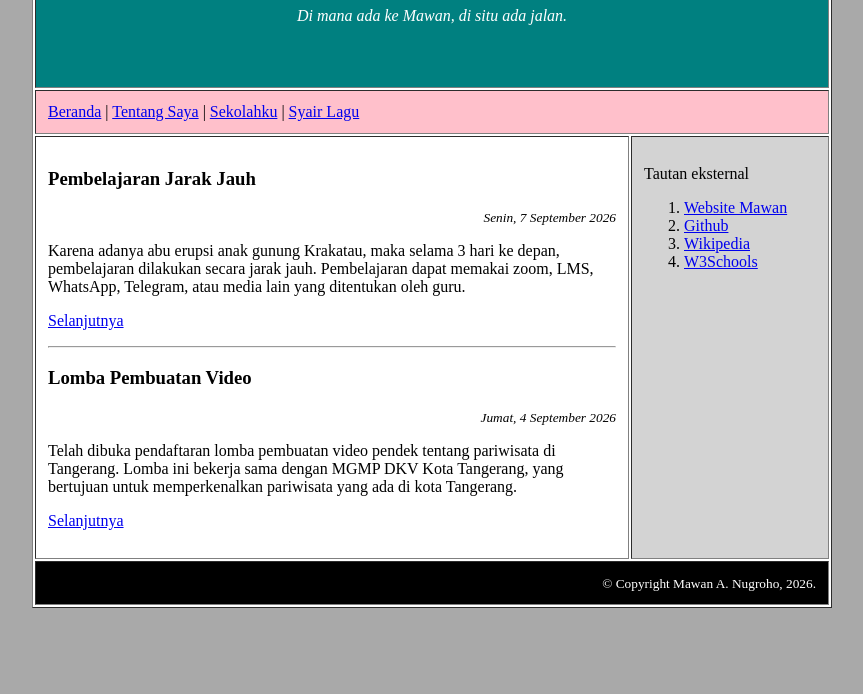
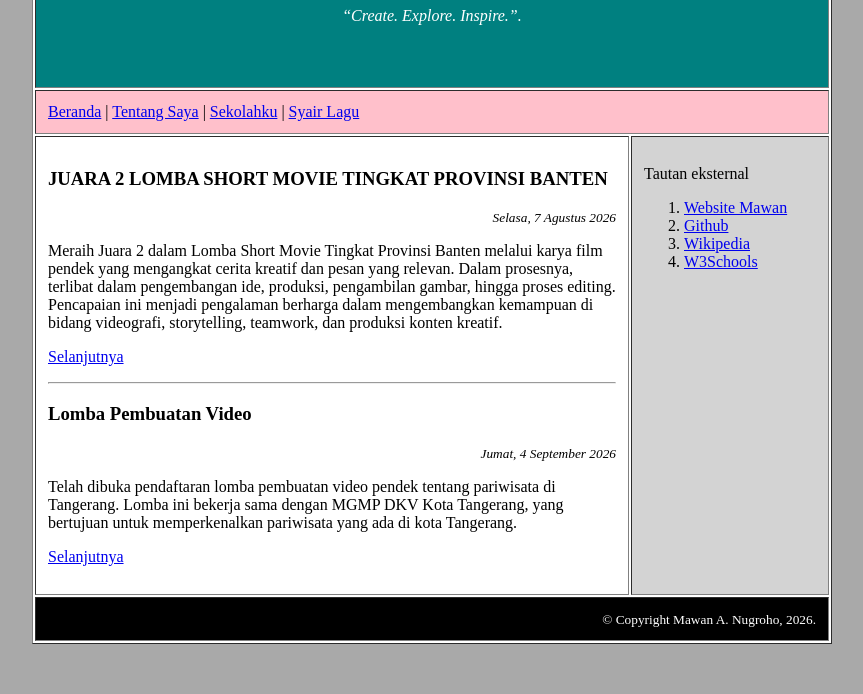
Before and after one commit to akbarnih/akbarbar.github.io, a plain HTML site: page index.html in a window 1280 px wide. Shown: the part 173-867 px from the top of the page, without its empty margins (208-1071 px from the left). Before the commit the page ends 831 px from the top, so only its background shows below. Drawn offline with Linux system fonts and the light colour scheme.

Commit message:
Update index.html

```diff
--- a/index.html
+++ b/index.html
@@ -13,8 +13,8 @@
             <td colspan="2" align="center" bgcolor="teal" background="images/jaring-teal.svg">
                 <font color="white">
                     <p>&nbsp;</p>
-                    <h1>Website Mawan</h1>
-                    <p><em>Di mana ada ke Mawan, di situ ada jalan.</em></p>
+                    <h1>Website Akbar Nubijak</h1>
+                    <p><em>“Create. Explore. Inspire.”.</em></p>
                     <p>&nbsp;</p>
                 </font>
             </td>
@@ -31,12 +31,12 @@
             <td width="75%">
                 <!-- Content utama -->
 
-                <h3>Pembelajaran Jarak Jauh</h3>
-                <p align="right"><small><em>Senin, 7 September 2026</em></small></p>
-                <p>Karena adanya abu erupsi anak gunung Krakatau, maka selama
-                3 hari ke depan, pembelajaran dilakukan secara jarak jauh.
-                Pembelajaran dapat memakai zoom, LMS, WhatsApp, Telegram,
-                atau media lain yang ditentukan oleh guru.</p>
+                <h3>JUARA 2 LOMBA SHORT MOVIE TINGKAT PROVINSI BANTEN</h3>
+                <p align="right"><small><em>Selasa, 7 Agustus 2026</em></small></p>
+                <p>Meraih Juara 2 dalam Lomba Short Movie Tingkat Provinsi Banten melalui karya film pendek yang mengangkat cerita kreatif dan pesan yang relevan.
+                    Dalam prosesnya, terlibat dalam pengembangan ide, produksi, pengambilan gambar, hingga proses editing.
+                    Pencapaian ini menjadi pengalaman berharga dalam mengembangkan kemampuan di bidang videografi, storytelling,
+                    teamwork, dan produksi konten kreatif.</p>
                 <p><a href="berita/berita-1.html">Selanjutnya</a></p>
 
                 <hr>
```
